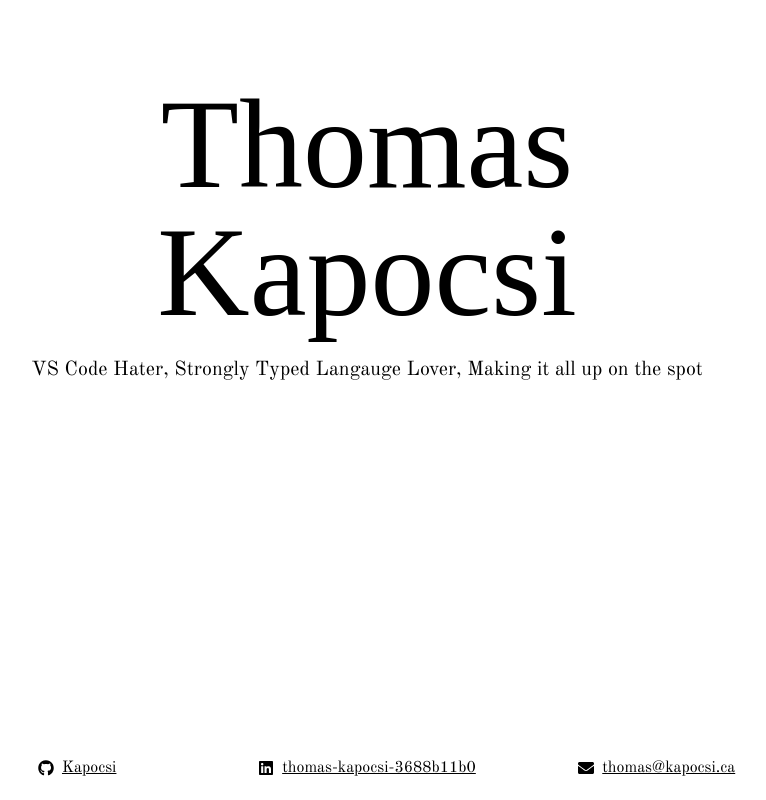
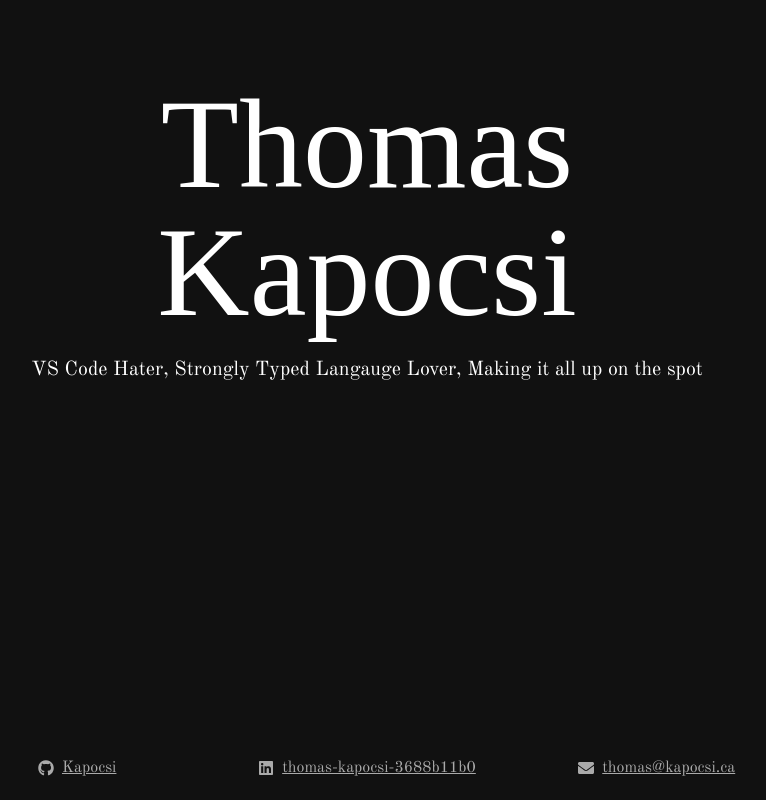
Before and after one commit to Kapocsi/kapocsi.ca, a Next.js app: page / in a window 1280 px wide. Shown: the whole page, without its empty margins (273-1039 px from the left). Built offline with nearby package versions, Linux system fonts and the light colour scheme.

Commit message:
added 100r support

```diff
--- a/package.json
+++ b/package.json
@@ -4,7 +4,7 @@
   "private": true,
   "scripts": {
     "dev": "next dev --turbo",
-    "build": "next build --turbo",
+    "build": "next build",
     "start": "next start",
     "lint": "next lint"
   },
@@ -12,6 +12,7 @@
     "next": "14.0.4",
     "react": "^18",
     "react-dom": "^18",
+    "react-dropzone": "^14.2.3",
     "react-icons": "^4.12.0"
   },
   "devDependencies": {
--- /dev/null
+++ b/src/app/100rTheme.tsx
@@ -0,0 +1,93 @@
+"use client";
+
+import { useDropzone } from "react-dropzone";
+import { useState, useEffect } from "react";
+
+import React, { ReactNode } from "react";
+
+interface Props {
+  children?: ReactNode;
+}
+
+function get_xml_content(file: File): Promise<Document> {
+  return new Promise((resolve, reject) => {
+    const reader = new FileReader();
+
+    reader.onload = (event) => {
+      if (!event.target?.result) {
+        reject("Failed to read file content");
+        return;
+      }
+
+      let fileContent = event.target.result;
+
+      if (fileContent instanceof ArrayBuffer) {
+        const decoder = new TextDecoder("utf-8");
+        fileContent = decoder.decode(fileContent);
+      }
+
+      const parser = new DOMParser();
+      const xml_svg_content = parser.parseFromString(fileContent, "text/xml");
+
+      resolve(xml_svg_content);
+    };
+
+    reader.onerror = (error) => {
+      reject("Error reading file: " + error);
+    };
+
+    reader.readAsText(file);
+  });
+}
+
+type Colors = {
+  [key: string]: any;
+  background: null | string;
+  f_high: null | string;
+  f_med: null | string;
+  f_low: null | string;
+  f_inv: null | string;
+  b_high: null | string;
+  b_med: null | string;
+  b_low: null | string;
+  b_inv: null | string;
+};
+
+const HundredRabitsDrop = ({ children }: Props) => {
+  const onDrop = (acceptedFiles: File[]) => {
+    get_xml_content(acceptedFiles[0]).then((file) => {
+      let colors: Colors = {
+        background: null,
+        f_high: null,
+        f_med: null,
+        f_low: null,
+        f_inv: null,
+        b_high: null,
+        b_med: null,
+        b_low: null,
+        b_inv: null,
+      };
+
+      for (let key in colors) {
+        let element = file.querySelector(`#${key}`);
+        if (!element) continue;
+        const color = element.getAttribute("fill");
+        document.documentElement.style.setProperty(`--${key}`, color);
+
+        colors[key] = color;
+      }
+
+      console.log(colors);
+    });
+  };
+
+  const { getRootProps } = useDropzone({
+    onDrop,
+    noKeyboard: true,
+    noClick: true,
+  });
+
+  return <div {...getRootProps()}>{children}</div>;
+};
+
+export default HundredRabitsDrop;
--- a/src/app/ContactSection.tsx
+++ b/src/app/ContactSection.tsx
@@ -2,7 +2,10 @@ import { FaGithub, FaLinkedin, FaEnvelope } from "react-icons/fa";
 
 const ContactButton = ({ text, link, children }) => {
   return (
-    <div className="flex flex-row justify-center items-center">
+    <div
+      className="flex flex-row justify-center items-center"
+      style={{ color: "var(--f_med)" }}
+    >
       {children}
       <a className="underline pl-2" href={link}>
         {text}
--- a/src/app/globals.css
+++ b/src/app/globals.css
@@ -3,15 +3,29 @@
 @tailwind utilities;
 
 :root {
-  --foreground-rgb: 0, 0, 0;
-  --background-start-rgb: 214, 219, 220;
-  --background-end-rgb: 255, 255, 255;
+  --background: #111111;
+  --f_high: #ffffff;
+  --f_med: #aaaaaa;
+  --f_low: #555555;
+  --f_inv: #000000;
+  --b_high: #fc533e;
+  --b_med: #666666;
+  --b_low: #333333;
+  --b_inv: #fc533e;
 }
 
+h1,
+h2,
+h3,
+h4,
+h5 {
+  color: var(--f_high);
+}
+
+/*
 @media (prefers-color-scheme: dark) {
   :root {
     --foreground-rgb: 255, 255, 255;
-    --background-start-rgb: 0, 0, 0;
-    --background-end-rgb: 0, 0, 0;
   }
 }
+*/
--- a/src/app/layout.tsx
+++ b/src/app/layout.tsx
@@ -1,6 +1,8 @@
 import type { Metadata } from "next";
 import { Old_Standard_TT } from "next/font/google";
 import "./globals.css";
+
+import HundredRabbitsThemeDrop from "./100rTheme";
 
 const old_standard_tt = Old_Standard_TT({
   subsets: ["latin-ext"],
@@ -19,7 +21,9 @@ export default function RootLayout({
 }) {
   return (
     <html lang="en">
-      <body className={old_standard_tt.className}>{children}</body>
+      <body className={old_standard_tt.className + " bg-[--background]"}>
+        <HundredRabbitsThemeDrop>{children}</HundredRabbitsThemeDrop>
+      </body>
     </html>
   );
 }
--- a/src/app/page.tsx
+++ b/src/app/page.tsx
@@ -5,7 +5,7 @@ import { ContactSection } from "./ContactSection";
 
 const NamePlate = () => {
   return (
-    <div className="">
+    <div>
       <h1 className="text-9xl pt-20 font-custom">Thomas Kapocsi</h1>
       <h2 className="py-5 text-xl">
         VS Code Hater, Strongly Typed Langauge Lover, Making it all up on the
@@ -17,7 +17,7 @@ const NamePlate = () => {
 
 export default function Home() {
   return (
-    <div className="text-center flex flex-col h-screen mx-auto w-2/3">
+    <div className="text-center flex flex-col h-screen mx-auto w-2/3 ">
       <div className="flex-grow">
         <NamePlate />
       </div>
--- a/tailwind.config.ts
+++ b/tailwind.config.ts
@@ -8,11 +8,6 @@ const config: Config = {
   ],
   theme: {
     extend: {
-      backgroundImage: {
-        "gradient-radial": "radial-gradient(var(--tw-gradient-stops))",
-        "gradient-conic":
-          "conic-gradient(from 180deg at 50% 50%, var(--tw-gradient-stops))",
-      },
       fontFamily: {
         custom: ["Bastleur", "open-sans"],
       },
```
Also changed, not shown: 1 other file (tests, documents, lock files or other folders).
